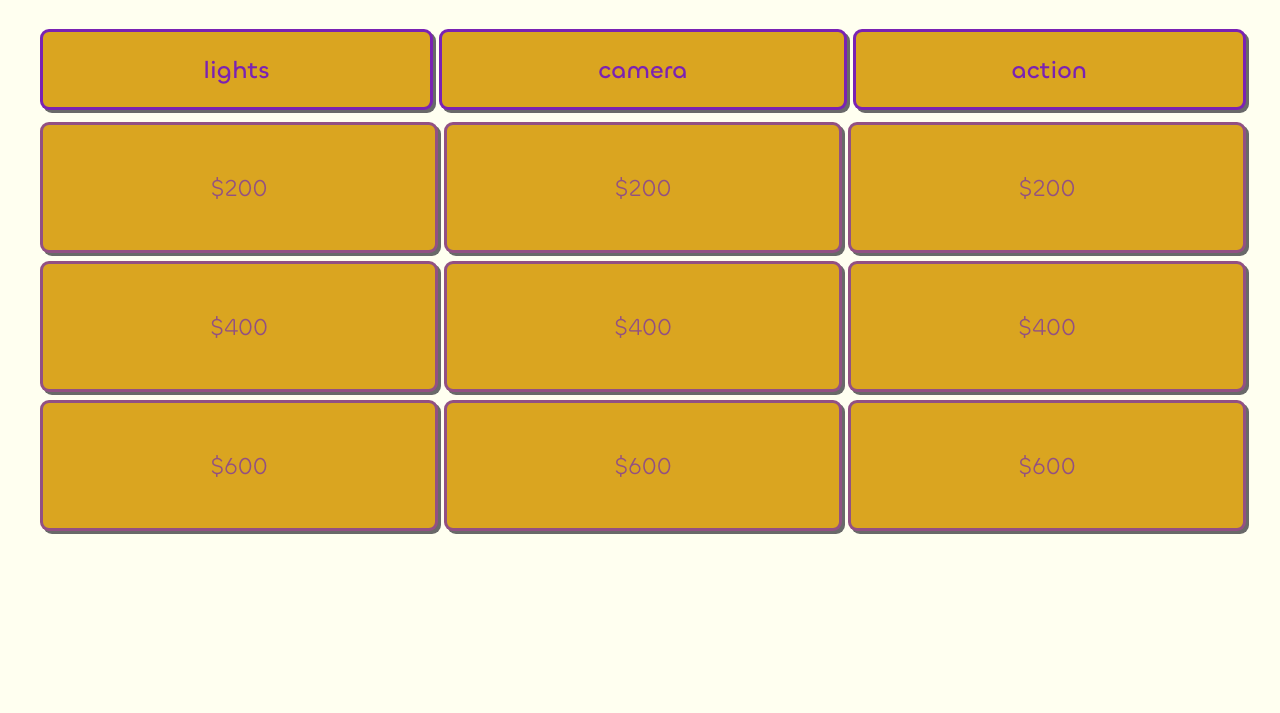
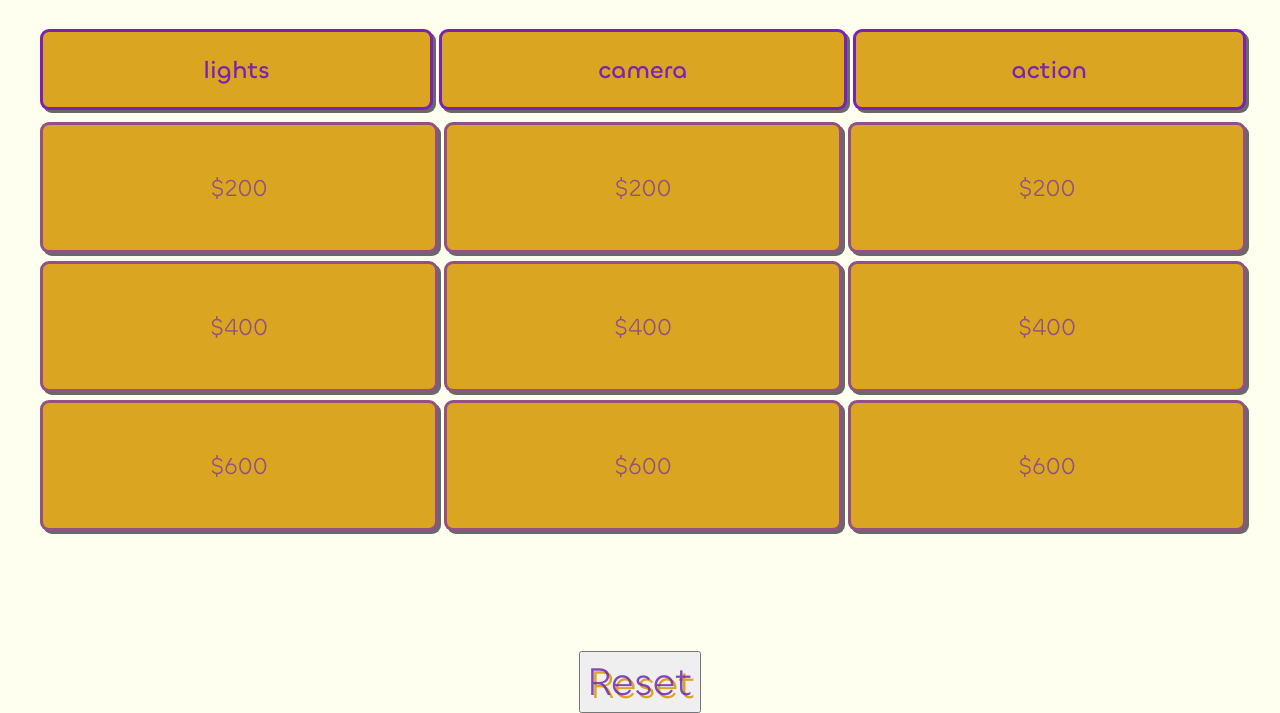
Before and after one commit to douglaspjg/Jeopardy, a plain HTML site: page index.html in a window 1280 px wide. Shown: the part 139-852 px from the top of the page. Before the commit the page ends 800 px from the top, so only its background shows below. Drawn offline with Linux system fonts and the light colour scheme.

Commit message:
mostly functional simplified

```diff
--- a/index.html
+++ b/index.html
@@ -75,6 +75,7 @@
         >$600</a
       >
     </div>
+    <button onclick="reset()"> Reset </button>
     <script src="index.js" async defer></script>
   </body>
 </html>
--- a/index.js
+++ b/index.js
@@ -34,35 +34,34 @@ items.forEach(item => {
 
         // get the category the question was from
         const questions_category  = item.classList[1]
-        console.log(questions_category)
+        // get the currently stored list, and if there is none yet, make an empty one.
+        // You have to do this because every time the page is opened, the javascript
+        // run to see if there are any categories that should be updated
+        if (localStorage) {
+            if (localStorage.getItem('finsihed_categories') == null ) {
+                localStorage.setItem('finsihed_categories', '[]')
+            }
+        } else {
+            console.log("You probably won't see this, but your browser does not support localStorage")
+        }
         // find out whether all other questions have been done yet or not
         if (JSON.parse(localStorage.getItem('clicked_questions')).filter((item) => item.includes(questions_category)).length >= 3) {
-            // If they all have been done, we first want to know whether there already
-            // exists a list of categories that have been filled (b/c if there isn't, we
-            // need to make one before we add anything to it)
-            if (localStorage) {
-                if (localStorage.getItem('finsihed_categories') == null ) {
-                    // initialize the list with only this category in it because it has
-                    // been finsihed if we are this deep in the nested loops
-                    localStorage.setItem('finsihed_categories', JSON.stringify(JSON.parse('[]').push(questions_category)))
-                } else {
-                    // if there is already a list, then we just have to add our item by
+        //    console.log(JSON.parse(localStorage.getItem('clicked_questions')).filter((item) => item.includes(questions_category)))
+            // If they all have been done, then we just have to add our item by
             // getting the OG list, JSON parsing it, adding it to the parsed
             // JSON, and reconverting it to a string before updating the state
             // in localStorage
             var og_list = JSON.parse(localStorage.getItem('finsihed_categories'))
+            // console.log(localStorage.getItem('finsihed_categories'))
             // to the parsed version, push the id of the new element
+           // console.log(og_list)
             if (!og_list.includes(questions_category)) {
                 og_list.push(questions_category)
             }
             // make this new updated parsed version the localStorage version
             localStorage.setItem('finsihed_categories', JSON.stringify(og_list))
-                }
         } else {
             console.log("You probably won't see this, but your browser does not support localStorage")
-            }
-        } else {
-            // otherwise, the category hasn't been finished and we don't need to do anything
         }
     })
 })
@@ -78,3 +77,8 @@ finsihed_categories.forEach(id => {
     const elem = document.getElementById(id);
     elem.classList.add("clicked")
 })
+
+function reset() {
+    localStorage.clear();
+    window.location.reload();
+}
--- a/main.css
+++ b/main.css
@@ -82,6 +82,14 @@ a {
     display: block;
 }
 
+button {
+    text-shadow: 3px 3px goldenrod;
+    color: rgba(111, 39, 179, 0.849);
+    font-family: chillax-reg;
+    font-size: 2.5rem;
+    transform: translateY(15vh);
+}
+
 a:hover {
 
 }
```
Lines whose indentation alone changed are shown as unchanged.
